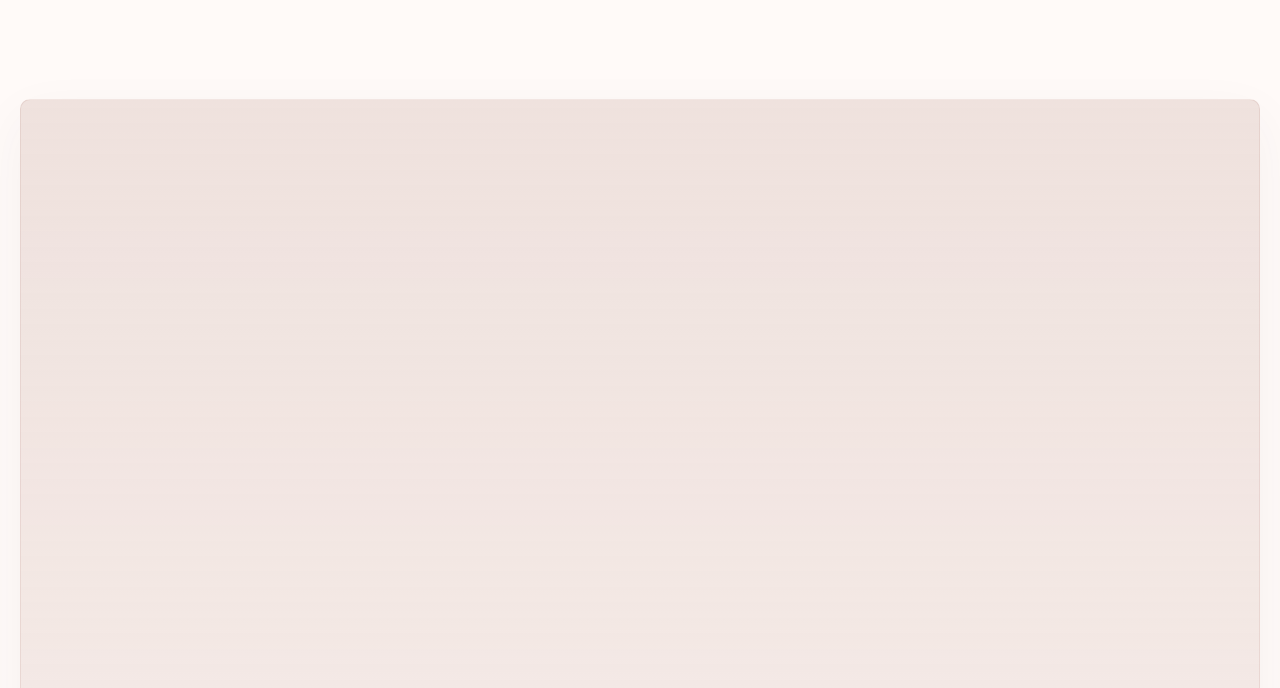
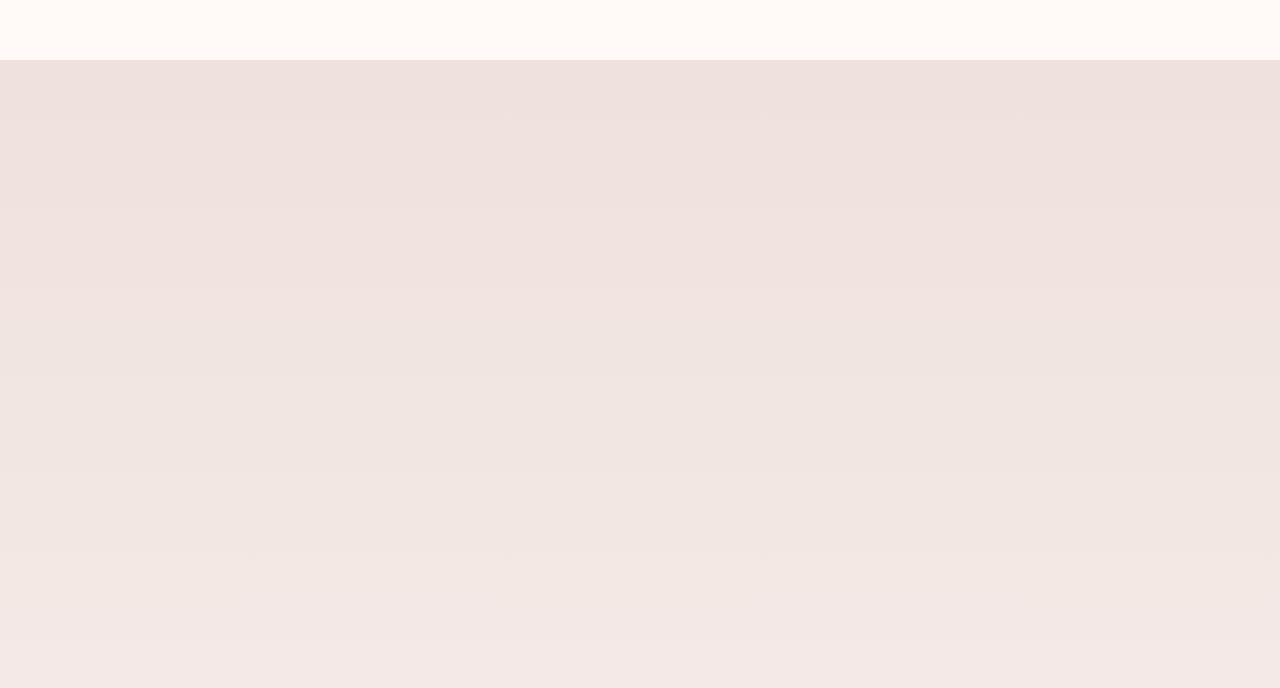
Before and after one commit to Shekspir2000/Justyna, a Next.js app: page / in a window 1280 px wide. Shown: the part 2112-2800 px from the top of the page. Built offline with nearby package versions, Linux system fonts and the light colour scheme.

Commit message:
Simplify offer section background

```diff
--- a/app/globals.css
+++ b/app/globals.css
@@ -625,16 +625,18 @@ h3 {
 }
 
 .offer-section {
-  width: min(1240px, calc(100% - 28px));
-  margin-top: clamp(22px, 3vw, 42px);
-  margin-bottom: clamp(22px, 3vw, 42px);
-  border: 1px solid rgba(155, 91, 84, 0.12);
-  border-radius: 10px;
+  width: 100%;
   background:
     linear-gradient(180deg, rgba(225, 202, 196, 0.36), rgba(255, 250, 248, 0.86)),
     var(--soft);
-  padding-inline: clamp(18px, 4vw, 44px);
-  box-shadow: 0 18px 54px rgba(65, 52, 77, 0.05);
+  padding-inline: clamp(18px, 5vw, 72px);
+}
+
+.offer-section .section-heading,
+.offer-feature,
+.offer-paths {
+  width: min(1180px, 100%);
+  margin-inline: auto;
 }
 
 .offer-section .section-heading .eyebrow {
@@ -658,20 +660,16 @@ h3 {
 
 .offer-feature {
   display: grid;
-  overflow: hidden;
   margin-bottom: clamp(20px, 3vw, 34px);
-  border: 1px solid rgba(155, 91, 84, 0.18);
-  border-radius: 10px;
-  background: linear-gradient(135deg, rgba(225, 202, 196, 0.46), rgba(255, 250, 248, 0.92));
+  gap: clamp(22px, 4vw, 46px);
   color: var(--ink);
-  box-shadow: 0 18px 54px rgba(65, 52, 77, 0.07);
 }
 
 .offer-feature div {
   display: grid;
   align-content: center;
   gap: clamp(14px, 2vw, 22px);
-  padding: clamp(28px, 5vw, 58px);
+  padding: clamp(12px, 2vw, 22px) 0;
 }
 
 .offer-feature .eyebrow {
@@ -700,8 +698,12 @@ h3 {
   width: 100%;
   height: 100%;
   min-height: 310px;
+  overflow: hidden;
+  border: 1px solid rgba(155, 91, 84, 0.18);
+  border-radius: 10px;
   object-fit: cover;
   object-position: center 48%;
+  box-shadow: 0 18px 54px rgba(65, 52, 77, 0.07);
 }
 
 .offer-grid,
```
